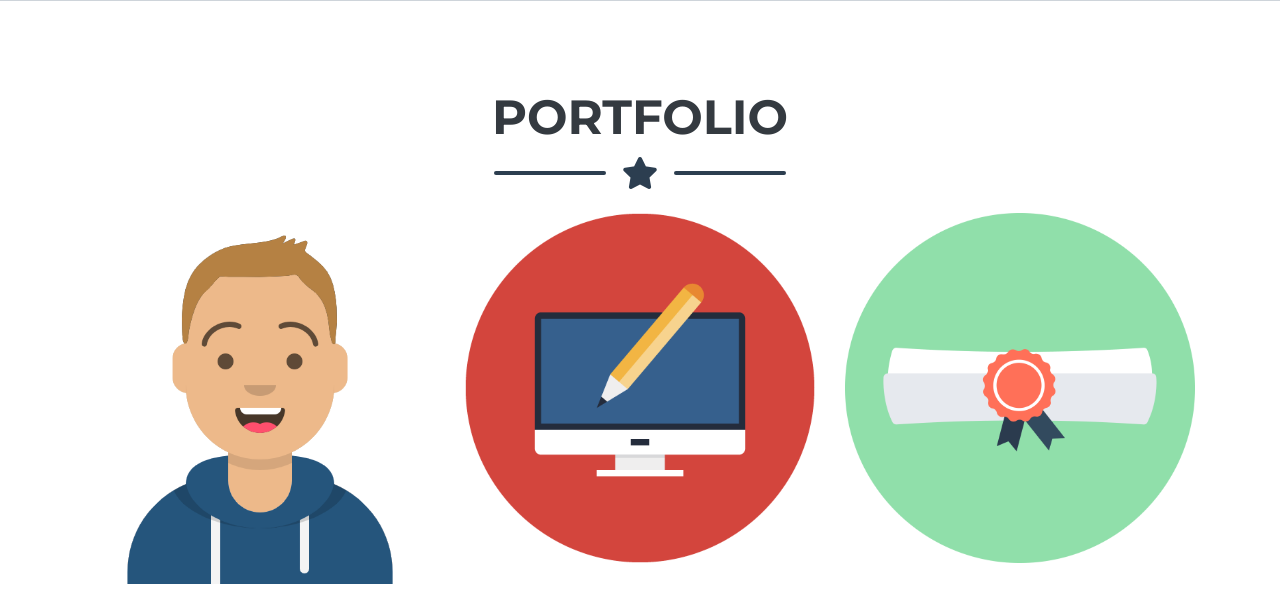
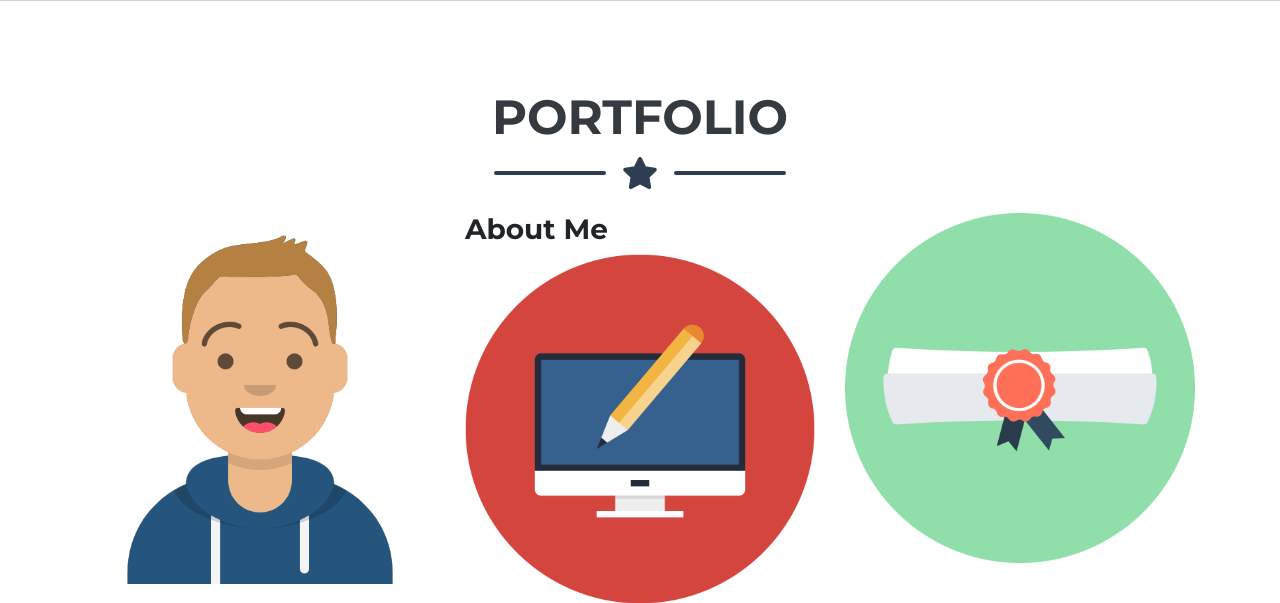
Before and after one commit to jfdickson25/other-portfolios, a PHP site: page /jordan-dickson-portfolio.php in a window 1280 px wide. Shown: the part 834-1437 px from the top of the page. Run offline with PHP 8.4, Linux system fonts and the light colour scheme; data that the repository does not hold is empty; some libraries are stand-ins or nearby versions.

Commit message:
Added text

```diff
--- a/web/jordan-dickson-portfolio.php
+++ b/web/jordan-dickson-portfolio.php
@@ -100,6 +100,7 @@
 
         <!-- Portfolio Item 2 -->
         <div class="col-md-6 col-lg-4">
+          <h3>About Me</h3>
           <div class="portfolio-item mx-auto" data-toggle="modal" data-target="#portfolioModal2">
             <div class="portfolio-item-caption d-flex align-items-center justify-content-center h-100 w-100">
               <div class="portfolio-item-caption-content text-center text-white">
```
